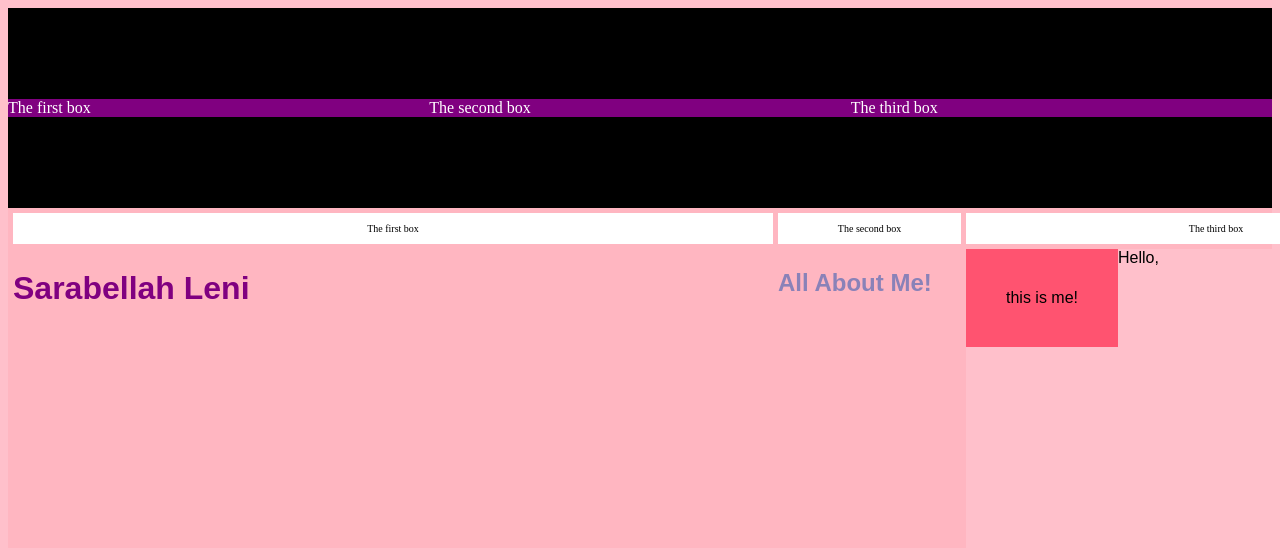
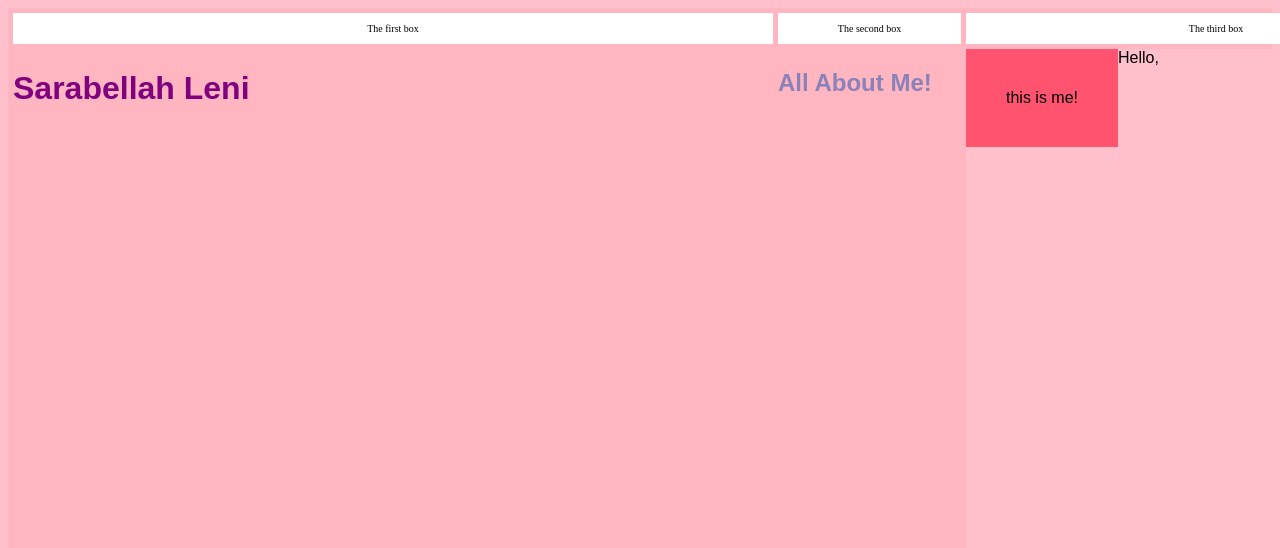
Before and after one commit to Sleni64/Personal-Blog, a plain HTML site: page index.html in a window 1280 px wide. Shown: the top 548 px of the page. Drawn offline with Linux system fonts and the light colour scheme.

Commit message:
got rid of unnecessary divs

```diff
--- a/index.html
+++ b/index.html
@@ -10,13 +10,6 @@
 <body>
 
 
-                 <div class="container">
-                        <div class="item">The first box</div>
-                        <div class="item">The second box</div>
-                        <div class="item">The third box</div>
-                    </div>
-
-
     <div class="container2">
         <div class="item2">The first box</div>
         <div class="item2">The second box</div>
@@ -26,11 +19,8 @@
         <h1> Sarabellah Leni </h1>
         <h2> All About Me! </h2>
 
-                 <style>
-            h1{ color:purple; }
-            </style>
-
-                <article>Hello, <dev class="blur">this is me!</dev></article>
+        <article>Hello, <dev class="blur">this is me!</dev>
+        </article>
         <figure>
             <img class="blur" src="img/bellah!.jpg" style="width: 600px; height: auto;">
         </figure>
@@ -43,7 +33,8 @@
         </p1>
 
         <p2>Growing up, I was a competitive gymnast, constantly pushing my body and mind to new limits.
-                        <br> That same drive shows up in everything I do, whether it’s editing videos, baking something from scratch,
+            <br> That same drive shows up in everything I do, whether it’s editing videos, baking something from
+            scratch,
             <br> playing baseball or basketball, or just laughing with friends. But a couple of years ago,
             <br> everything changed when I got really sick. Recovery has been long and difficult,
             <br> and it set me back in more ways than I expected. Still, that experience taught me a lot about patience,
@@ -79,11 +70,13 @@
         </ul>
 
         <nav>
-                <a href="https://www.youtube.com/@sarabellah" alt= "link" </a> Like and Subscribe! </ahref>
-                   <br> <a href="https://www.instagram.com/mythingisfilm/" alt= "link" </a> Follow My Film Insta! </ahref>
-                     <br>   <a href="https://www.instagram.com/sarabellah_leni/" alt= "link" </a> Follow My Personal Insta! </ahref>
+            <a href="https://www.youtube.com/@sarabellah" alt="link" </a> Like and Subscribe! </ahref>
+                <br> <a href="https://www.instagram.com/mythingisfilm/" alt="link" </a> Follow My Film Insta! </ahref>
+                    <br> <a href="https://www.instagram.com/sarabellah_leni/" alt="link" </a> Follow My Personal Insta!
+                        </ahref>
         </nav>
-
+    </div>
 
 </body>
+
 </html>
--- a/styles.css
+++ b/styles.css
@@ -3,6 +3,8 @@ h1,h2
   color: rgb(138, 130, 184);
   font-family:Arial;
 }
+
+h1 { color:purple; }
 
 article
 {
@@ -43,24 +45,6 @@ input[type="text"]
     border:1px solid rgb(255, 255, 255);
 }
 
-
-.container{
-    display: flex;
-    flex-direction: row;
-    justify-content: center;
-    align-items: center;
-    height: 200px;
-    background-color: rgb(0, 0, 0);
-}
-
-.item
-{
-    flex:1;
-    align-self:center;
-    background-color: purple;
-    color:white;
-}
-
 .container2
 {
     display:grid;
```
Lines whose indentation alone changed are shown as unchanged.
